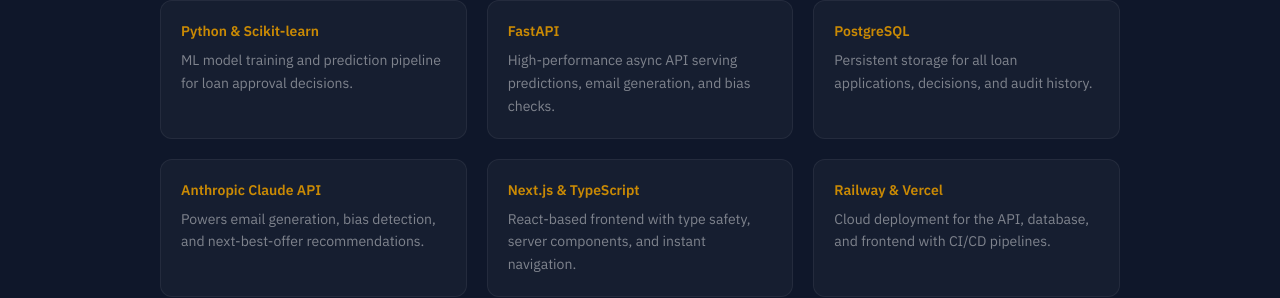
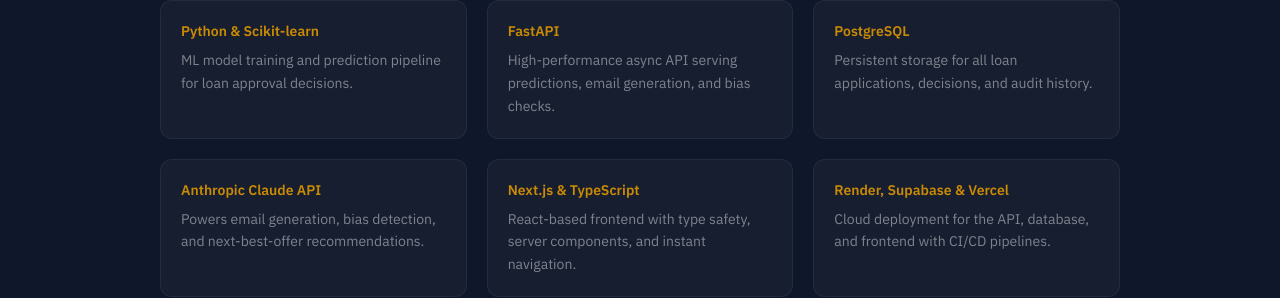
Before and after one commit to AdamN3/altolend, a Next.js app in the folder frontend/: page / in a window 1280 px wide. Shown: the part 1575-1873 px from the top of the page. Built offline with nearby package versions, Linux system fonts and the light colour scheme.

Commit message:
Update tech stack section to reflect Render and Supabase deployment

```diff
--- a/frontend/app/page.tsx
+++ b/frontend/app/page.tsx
@@ -428,7 +428,7 @@
                 desc: "React-based frontend with type safety, server components, and instant navigation.",
               },
               {
-                name: "Railway & Vercel",
+                name: "Render, Supabase & Vercel",
                 desc: "Cloud deployment for the API, database, and frontend with CI/CD pipelines.",
               },
             ].map((tech) => (
```
